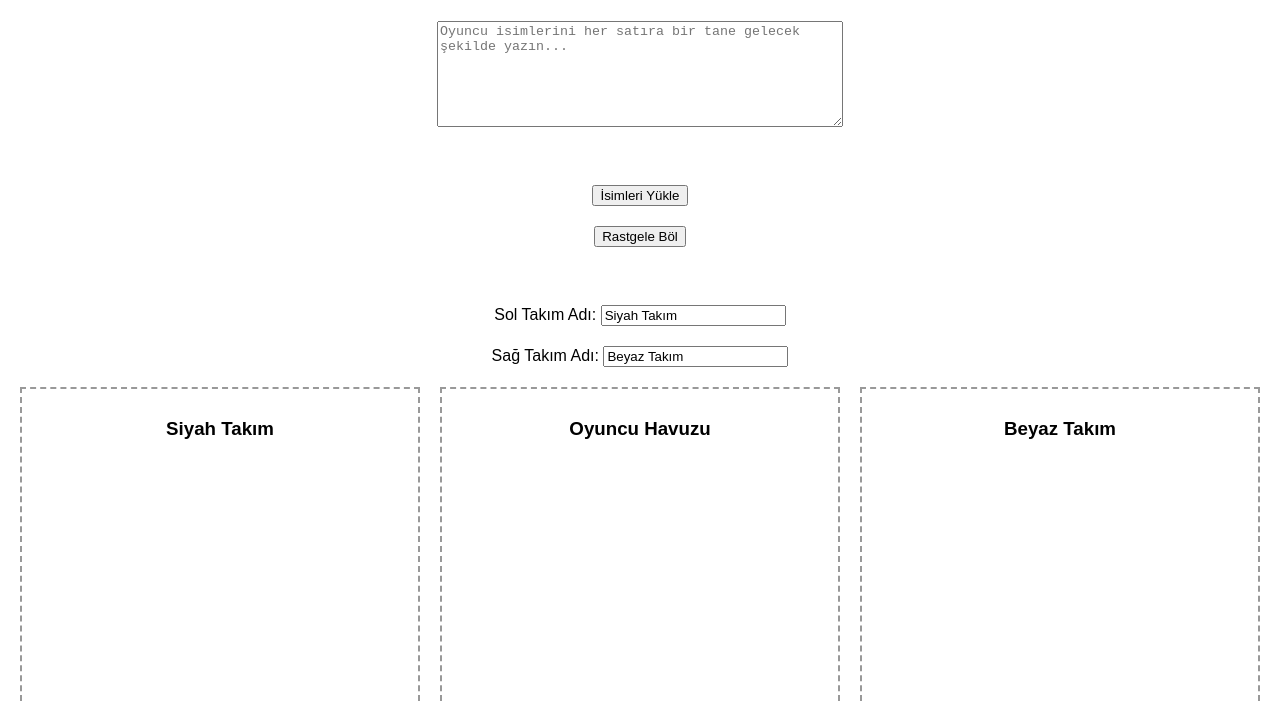
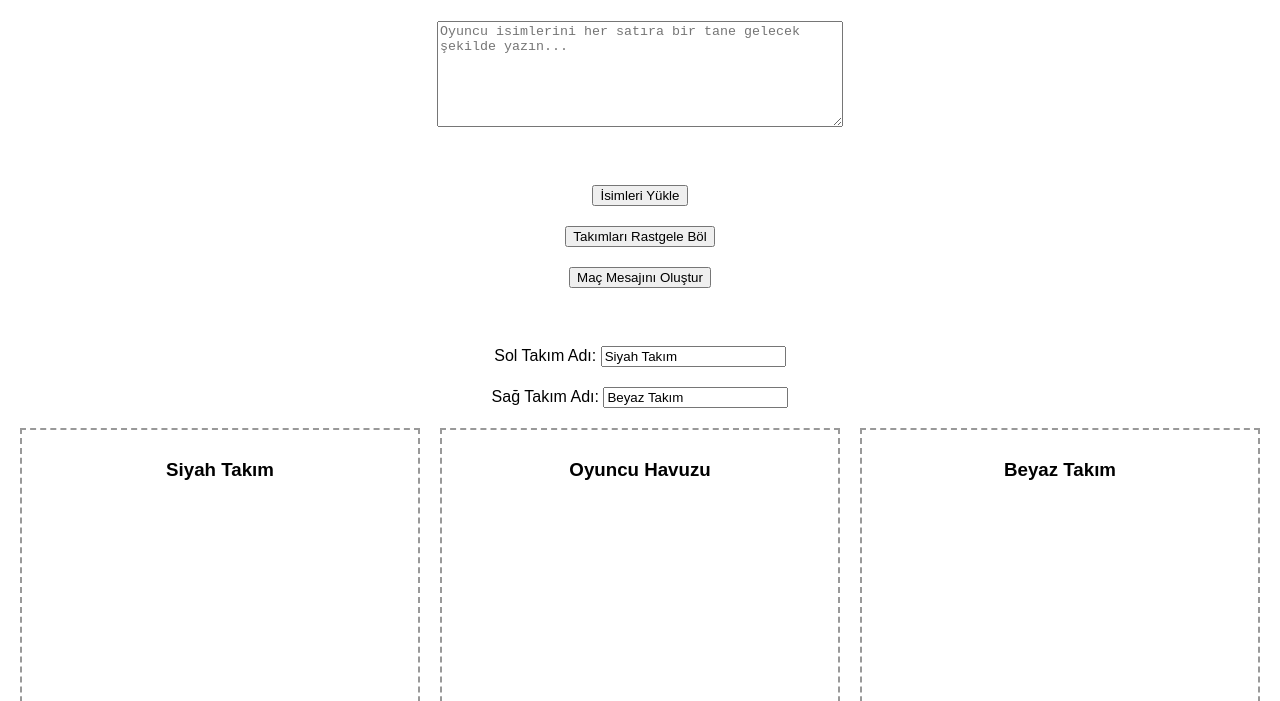
Before and after one commit to berketabak/kadro-kur, a plain HTML site: page index.html in a window 1280 px wide. Shown: the part 99-800 px from the top of the page. Drawn offline with Linux system fonts and the light colour scheme.

Commit message:
Maç günü mesajı oluşturuldu

```diff
--- a/index.html
+++ b/index.html
@@ -73,7 +73,8 @@
   <h1>Kadro Ayırıcı</h1>
   <textarea id="nameInput" placeholder="Oyuncu isimlerini her satıra bir tane gelecek şekilde yazın..."></textarea><br>
   <button onclick="loadNames()">İsimleri Yükle</button>
-  <button onclick="randomSplit()">Rastgele Böl</button><br>
+  <button onclick="randomSplit()">Takımları Rastgele Böl</button>
+  <button onclick="generateOutput()">Maç Mesajını Oluştur</button><br>
 
   <label>Sol Takım Adı: <input type="text" id="team1Name" value="Siyah Takım" oninput="updateTeamNames()"></label>
   <label>Sağ Takım Adı: <input type="text" id="team2Name" value="Beyaz Takım" oninput="updateTeamNames()"></label>
@@ -89,6 +90,8 @@
       <h3 id="team2Header">Beyaz Takım</h3>
     </div>
   </div>
+
+  <textarea id="outputText" readonly placeholder="Hazır mesaj burada görünecek..." style="width:90%; max-width:600px; height:150px;"></textarea>
 
   <script>
     function createPlayerElement(name) {
@@ -184,6 +187,22 @@
       document.getElementById('team1Header').textContent = document.getElementById('team1Name').value;
       document.getElementById('team2Header').textContent = document.getElementById('team2Name').value;
     }
+
+    function generateOutput() {
+      const team1Name = document.getElementById('team1Name').value;
+      const team2Name = document.getElementById('team2Name').value;
+
+      const team1Players = Array.from(document.getElementById('team1').querySelectorAll('.player span'))
+        .map(span => span.textContent);
+      const team2Players = Array.from(document.getElementById('team2').querySelectorAll('.player span'))
+        .map(span => span.textContent);
+
+      let output = `📍 Lokasyon: ...\n🕓 Saat: ...\n\n📋 *Maç Kadrosu*\n\n`;
+      output += `✅ ${team1Name}:\n${team1Players.map(p => '- ' + p).join('\n')}\n\n`;
+      output += `✅ ${team2Name}:\n${team2Players.map(p => '- ' + p).join('\n')}`;
+
+      document.getElementById('outputText').value = output;
+    }
   </script>
 </body>
 </html>
```
